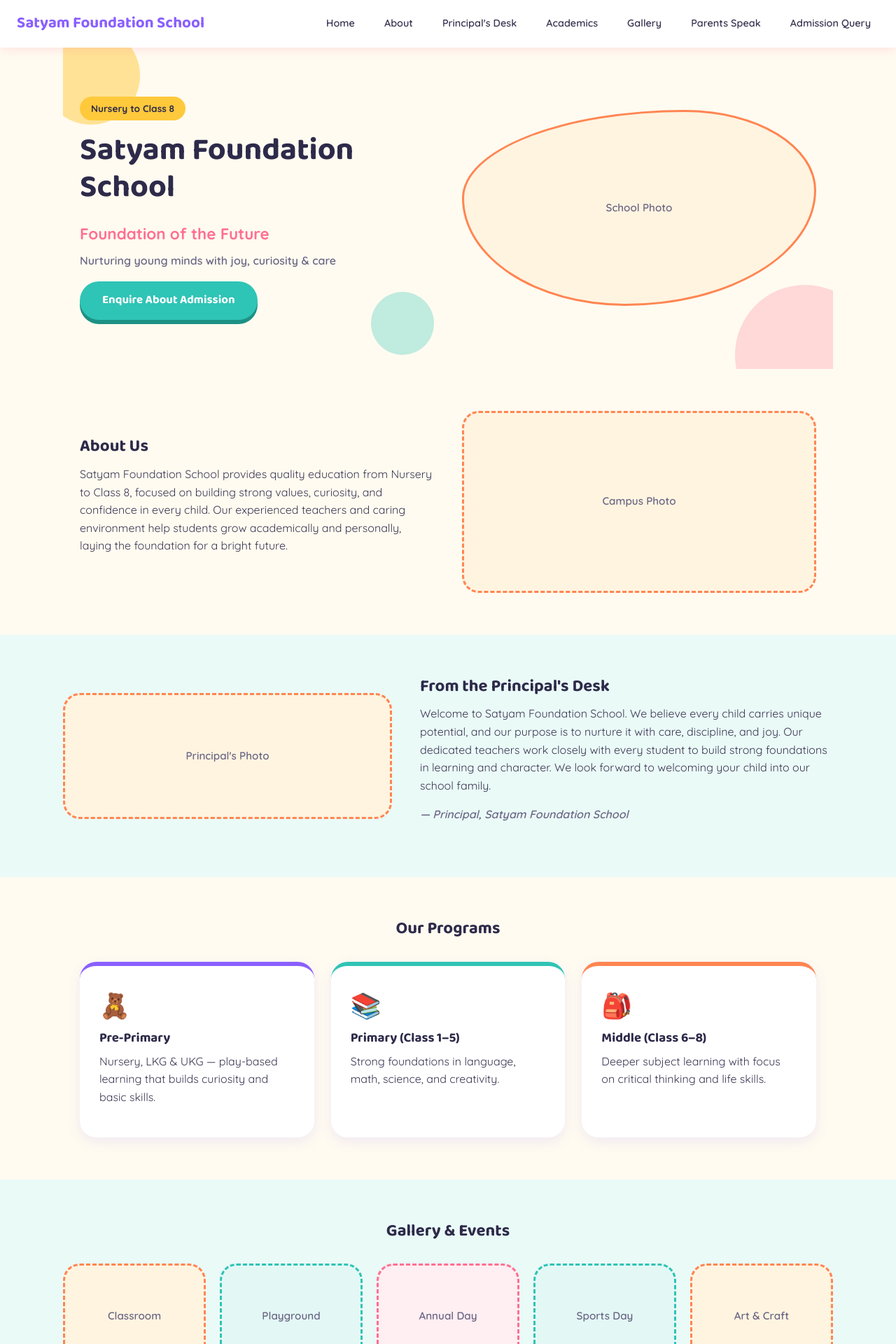
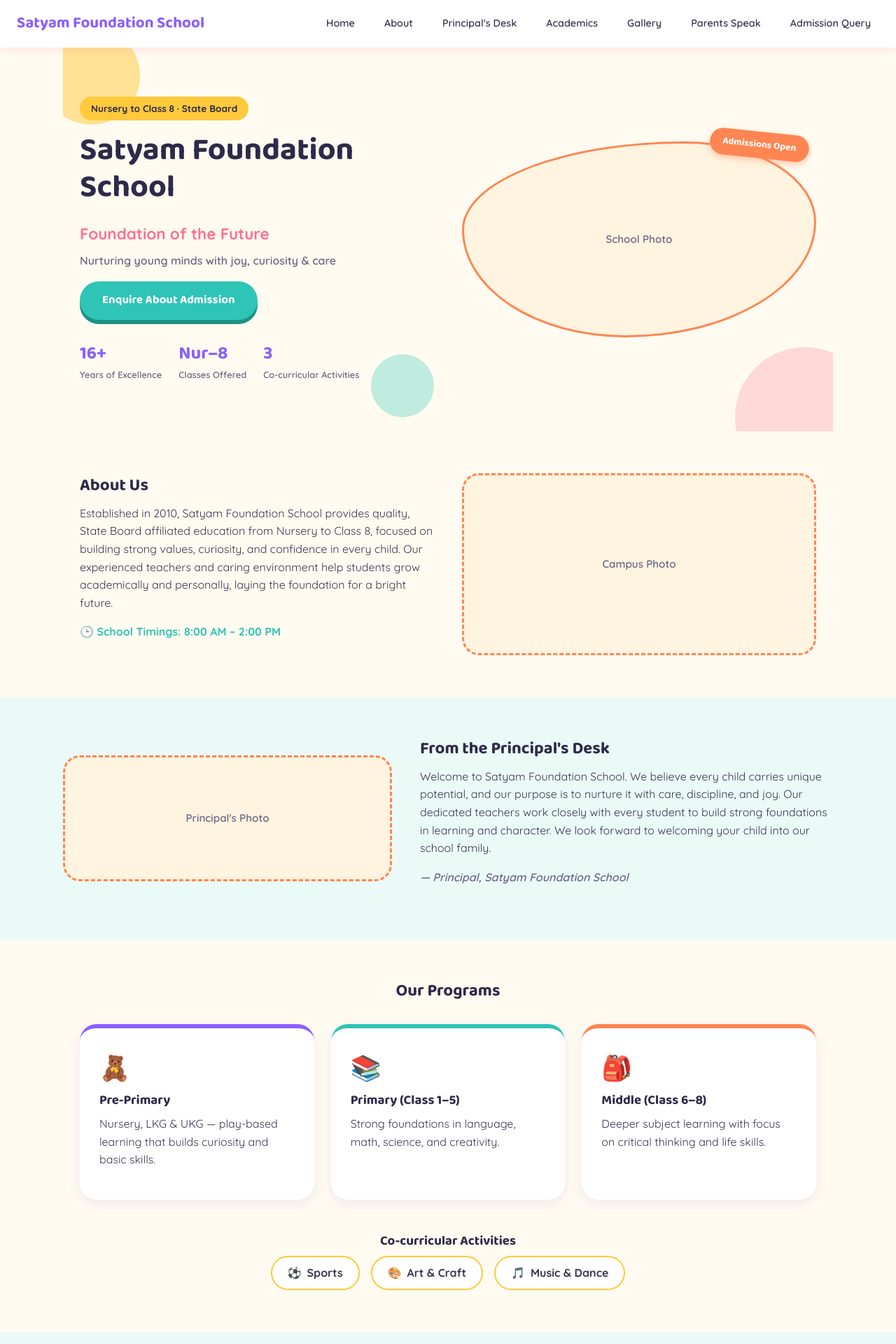
Before and after one commit to saniya-gupta-gammaedge/Satyam-foundation-school, a React (Vite) app: page / in a window 1280 px wide. Shown: the top 1920 px of the page at 70% size. Built offline with nearby package versions, Linux system fonts and the light colour scheme.

Commit message:
Adding school info

```diff
--- a/src/App.css
+++ b/src/App.css
@@ -131,11 +131,55 @@
   font-weight: 600;
 }
 
+.hero-stats {
+  display: flex;
+  gap: 24px;
+  flex-wrap: wrap;
+  margin-top: 28px;
+}
+
+.stat {
+  display: flex;
+  flex-direction: column;
+}
+
+.stat-num {
+  font-family: 'Baloo 2', system-ui, sans-serif;
+  font-size: 1.6rem;
+  font-weight: 700;
+  color: var(--purple);
+}
+
+.stat-label {
+  font-size: 0.8rem;
+  color: var(--text-light);
+  font-weight: 600;
+}
+
+.hero-image-wrap {
+  position: relative;
+  flex: 1 1 320px;
+  z-index: 1;
+}
+
 .hero-image {
-  flex: 1 1 320px;
   min-height: 280px;
-  position: relative;
-  z-index: 1;
+}
+
+.admission-sticker {
+  position: absolute;
+  top: -14px;
+  right: 10px;
+  background: var(--orange);
+  color: #fff;
+  font-family: 'Baloo 2', system-ui, sans-serif;
+  font-weight: 700;
+  font-size: 0.85rem;
+  padding: 8px 18px;
+  border-radius: 999px;
+  transform: rotate(6deg);
+  box-shadow: 0 4px 10px rgba(255, 133, 82, 0.4);
+  z-index: 2;
 }
 
 .blob {
@@ -215,6 +259,35 @@
   font-style: italic;
   color: var(--text-light);
   font-weight: 600;
+}
+
+.about-timing {
+  font-weight: 700;
+  color: var(--teal);
+}
+
+/* Activities */
+.activities-title {
+  text-align: center;
+  margin-top: 48px;
+}
+
+.activities {
+  display: flex;
+  justify-content: center;
+  gap: 16px;
+  flex-wrap: wrap;
+}
+
+.activity-pill {
+  background: #fff;
+  border: 2px solid var(--yellow);
+  border-radius: 999px;
+  padding: 10px 22px;
+  font-weight: 700;
+  display: flex;
+  align-items: center;
+  gap: 8px;
 }
 
 /* Cards */
@@ -343,14 +416,32 @@
 /* Footer */
 .footer {
   text-align: center;
-  padding: 32px 24px;
+  padding: 40px 24px 24px;
   background: var(--purple);
   color: #fff;
 }
 
-.footer p {
-  margin: 4px 0;
+.footer-brand {
+  color: #fff;
+  margin-bottom: 0.2em;
+}
+
+.footer-tagline {
+  color: var(--yellow);
+  font-weight: 700;
+}
+
+.footer-details p {
+  margin: 6px 0;
   font-weight: 600;
+}
+
+.footer-copy {
+  margin-top: 24px;
+  padding-top: 16px;
+  border-top: 1px solid rgba(255, 255, 255, 0.25);
+  font-size: 0.85rem;
+  opacity: 0.85;
 }
 
 /* Mobile tweaks */
--- a/src/components/About.jsx
+++ b/src/components/About.jsx
@@ -8,11 +8,13 @@ export default function About() {
         <div>
           <h2>About Us</h2>
           <p>
-            Satyam Foundation School provides quality education from Nursery to Class 8,
-            focused on building strong values, curiosity, and confidence in every child.
-            Our experienced teachers and caring environment help students grow academically
-            and personally, laying the foundation for a bright future.
+            Established in 2010, Satyam Foundation School provides quality, State Board
+            affiliated education from Nursery to Class 8, focused on building strong values,
+            curiosity, and confidence in every child. Our experienced teachers and caring
+            environment help students grow academically and personally, laying the
+            foundation for a bright future.
           </p>
+          <p className="about-timing">🕒 School Timings: 8:00 AM – 2:00 PM</p>
         </div>
       </div>
     </section>
--- a/src/components/Academics.jsx
+++ b/src/components/Academics.jsx
@@ -2,6 +2,12 @@ const PROGRAMS = [
   { icon: "🧸", title: "Pre-Primary", desc: "Nursery, LKG & UKG — play-based learning that builds curiosity and basic skills." },
   { icon: "📚", title: "Primary (Class 1–5)", desc: "Strong foundations in language, math, science, and creativity." },
   { icon: "🎒", title: "Middle (Class 6–8)", desc: "Deeper subject learning with focus on critical thinking and life skills." },
+]
+
+const ACTIVITIES = [
+  { icon: "⚽", title: "Sports" },
+  { icon: "🎨", title: "Art & Craft" },
+  { icon: "🎵", title: "Music & Dance" },
 ]
 
 export default function Academics() {
@@ -17,6 +23,15 @@ export default function Academics() {
           </div>
         ))}
       </div>
+
+      <h3 className="activities-title">Co-curricular Activities</h3>
+      <div className="activities">
+        {ACTIVITIES.map((a) => (
+          <div key={a.title} className="activity-pill">
+            <span>{a.icon}</span> {a.title}
+          </div>
+        ))}
+      </div>
     </section>
   )
 }
--- a/src/components/Footer.jsx
+++ b/src/components/Footer.jsx
@@ -1,8 +1,17 @@
 export default function Footer() {
   return (
     <footer className="footer">
-      <p>Satyam Foundation School — Foundation of the Future</p>
-      <p>© {new Date().getFullYear()} Satyam Foundation School. All rights reserved.</p>
+      <div className="footer-content">
+        <h3 className="footer-brand">Satyam Foundation School</h3>
+        <p className="footer-tagline">Foundation of the Future</p>
+        <div className="footer-details">
+          <p>📍 Near Shiv Mandir, Hanuman Nagar, Rasuliya, Narmadapuram, MP</p>
+          <p>📞 9893274622, 8878235548</p>
+          <p>✉️ satyamfoundation2010@gmail.com</p>
+          <p>🕒 8:00 AM – 2:00 PM, Monday to Saturday</p>
+        </div>
+      </div>
+      <p className="footer-copy">© {new Date().getFullYear()} Satyam Foundation School. All rights reserved.</p>
     </footer>
   )
 }
--- a/src/components/Hero.jsx
+++ b/src/components/Hero.jsx
@@ -7,13 +7,30 @@ export default function Hero() {
       <div className="hero-shape shape-2" />
       <div className="hero-shape shape-3" />
       <div className="hero-text">
-        <span className="hero-badge">Nursery to Class 8</span>
+        <span className="hero-badge">Nursery to Class 8 · State Board</span>
         <h1>Satyam Foundation School</h1>
         <p className="tagline">Foundation of the Future</p>
         <p className="hero-sub">Nurturing young minds with joy, curiosity & care</p>
         <a href="#admission" className="cta-button">Enquire About Admission</a>
+        <div className="hero-stats">
+          <div className="stat">
+            <span className="stat-num">16+</span>
+            <span className="stat-label">Years of Excellence</span>
+          </div>
+          <div className="stat">
+            <span className="stat-num">Nur–8</span>
+            <span className="stat-label">Classes Offered</span>
+          </div>
+          <div className="stat">
+            <span className="stat-num">3</span>
+            <span className="stat-label">Co-curricular Activities</span>
+          </div>
+        </div>
       </div>
-      <Placeholder label="School Photo" className="hero-image blob" />
+      <div className="hero-image-wrap">
+        <span className="admission-sticker">Admissions Open</span>
+        <Placeholder label="School Photo" className="hero-image blob" />
+      </div>
     </section>
   )
 }
```
